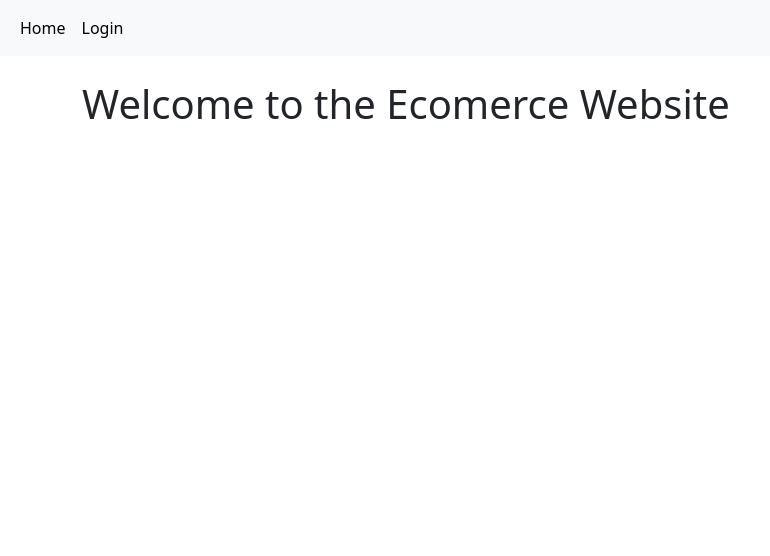
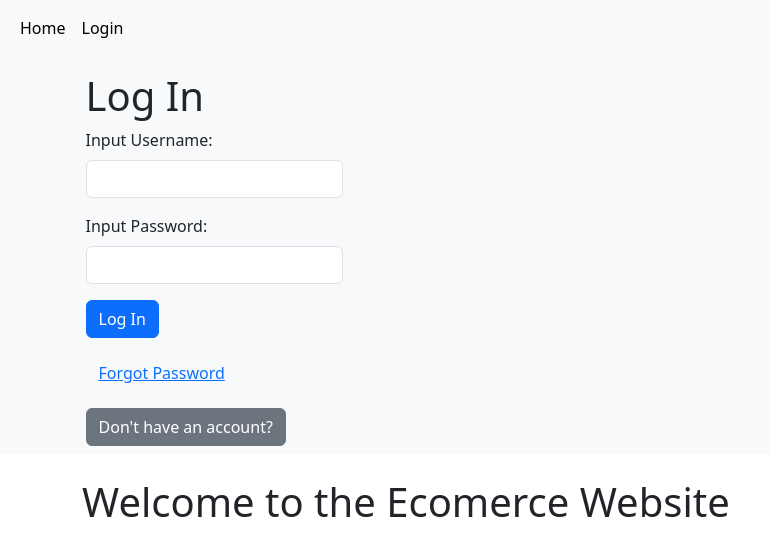
Before and after one commit to dalsford3974/Intro_To_SE_Project_G4, a Flask app: page /login in a window 1280 px wide. Shown: the top 556 px of the page, without its empty margins (0-770 px from the left). Run offline with Flask 3, Linux system fonts and the light colour scheme.

Commit message:
Added buttons/text fields for Login page
Fixed an issue with "home.html" not allowing anything to show on the login page

```diff
--- a/templates/home.html
+++ b/templates/home.html
@@ -19,6 +19,8 @@
                     </li>
                     <li class="nav-item">
                         <a class="nav-link active" aria-current="page" href="/login">Login</a>
+                        {% block content %}
+                        {% endblock %}
                     </li>
                     <!-- Add more navigation links here if needed -->
                 </ul>
--- a/templates/login.html
+++ b/templates/login.html
@@ -1,6 +1,34 @@
 {% extends "home.html" %}
 
 {% block content %}
+    <div class="container mt-4">
+        <h1>Log In</h1>
+        <form action="/login" method="post">
+            <!-- Input field for Username -->
+            <div class="mb-3">
+                <label for="username" class="form-label">Input Username:</label>
+                <input type="text" class="form-control" id="username" name="username" required>
+            </div>
 
+            <!-- Input field for Password -->
+            <div class="mb-3">
+                <label for="password" class="form-label">Input Password:</label>
+                <input type="password" class="form-control" id="password" name="password" required>
+            </div>
+
+            <!-- Log In Button -->
+            <button type="submit" class="btn btn-primary">Log In</button>
+        </form>
+
+        <!-- Forgot Password Button -->
+        <form action="/forgot_password" method="get" class="mt-3">
+            <button type="submit" class="btn btn-link">Forgot Password</button>
+        </form>
+
+        <!-- "Don't have an account" Button -->
+        <form action="/register" method="get" class="mt-3">
+            <button type="submit" class="btn btn-secondary">Don't have an account?</button>
+        </form>
+    </div>
 
 {% endblock %}
```
